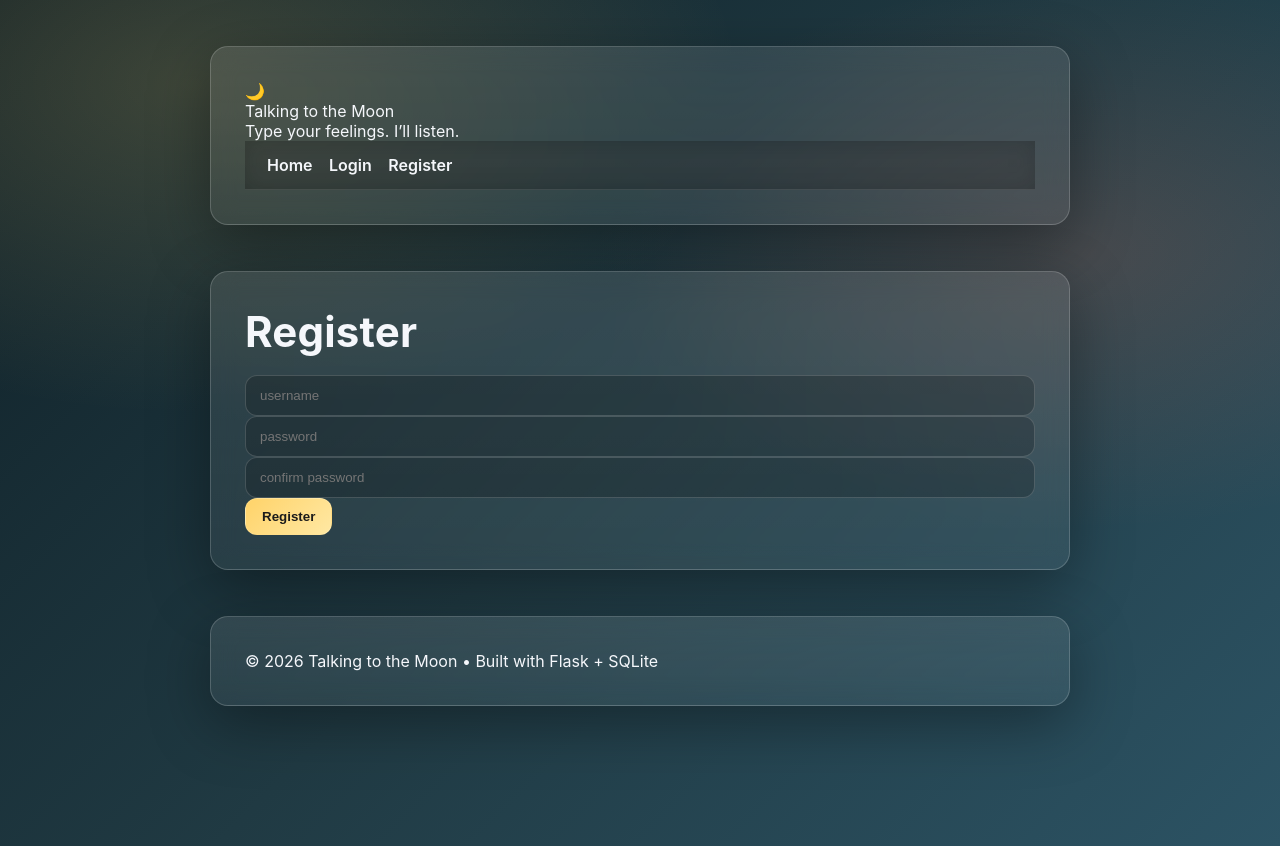
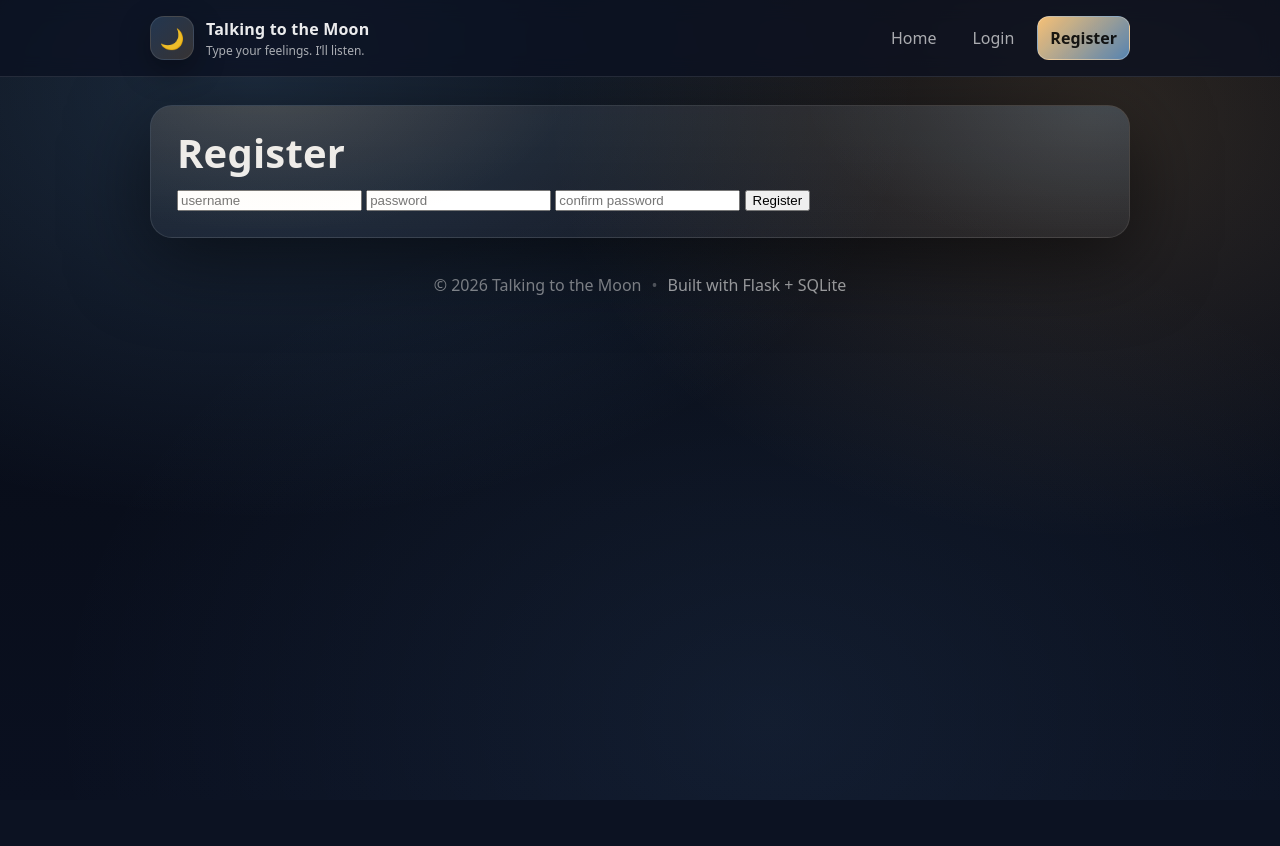
Before and after one commit to Naomi2468/MiniWebApplication, a Flask app: page /register in a window 1280 px wide. After the commit the page ends 800 px from the top, so only its background shows below. Run offline with Flask 3, Linux system fonts and the light colour scheme.

Commit message:
Update style.css

```diff
--- a/static/style.css
+++ b/static/style.css
@@ -1,117 +1,287 @@
+/* =========================
+   Moonlight Theme (Pure CSS)
+   ========================= */
+
 :root{
-  --bg1:#0f2027;
-  --bg2:#203a43;
-  --bg3:#2c5364;
-  --card:rgba(255,255,255,.10);
-  --card2:rgba(255,255,255,.06);
-  --text:#f5f7fb;
-  --muted:rgba(245,247,251,.75);
-  --accent:#ffd369;
-  --accent2:#ff7a59;
-  --border:rgba(255,255,255,.18);
-  --shadow:0 18px 60px rgba(0,0,0,.35);
+  --bg0: #070A12;
+  --bg1: #0A1020;
+  --card: rgba(255,255,255,0.06);
+  --card2: rgba(255,255,255,0.09);
+  --border: rgba(255,255,255,0.10);
+  --text: rgba(255,255,255,0.92);
+  --muted: rgba(255,255,255,0.65);
+  --muted2: rgba(255,255,255,0.52);
+  --accent: #F6C177;      /* warm moon */
+  --accent2:#7CC0FF;      /* cool sky */
+  --good: #8BE9A6;
+  --danger: #FF7A7A;
+
+  --shadow: 0 20px 80px rgba(0,0,0,0.55);
+  --radius: 22px;
+  --radius2: 14px;
+  --maxw: 980px;
+
+  --font: ui-sans-serif, system-ui, -apple-system, Segoe UI, Roboto, Helvetica, Arial, "Apple Color Emoji", "Segoe UI Emoji";
 }
 
 *{ box-sizing:border-box; }
-
+html,body{ height:100%; }
 body{
   margin:0;
-  min-height:100vh;
-  font-family:-apple-system,BlinkMacSystemFont,"Segoe UI",Roboto,Helvetica,Arial,sans-serif;
-  color:var(--text);
-  background:radial-gradient(1000px 600px at 15% 10%, rgba(255,211,105,.18), transparent 55%),
-             radial-gradient(900px 500px at 85% 30%, rgba(255,122,89,.16), transparent 55%),
-             linear-gradient(135deg,var(--bg1),var(--bg2),var(--bg3));
+  font-family: var(--font);
+  color: var(--text);
+  background:
+    radial-gradient(1200px 800px at 20% 10%, rgba(124,192,255,0.18), transparent 55%),
+    radial-gradient(900px 700px at 85% 15%, rgba(246,193,119,0.16), transparent 60%),
+    radial-gradient(1200px 900px at 60% 90%, rgba(124,192,255,0.08), transparent 60%),
+    linear-gradient(180deg, var(--bg0), var(--bg1));
 }
 
-a{ color:var(--accent); text-decoration:none; }
-a:hover{ text-decoration:underline; }
+/* Layout */
+.container{
+  width:min(var(--maxw), calc(100% - 32px));
+  margin: 0 auto;
+}
 
-nav{
-  position:sticky;
+.site-header{
+  position: sticky;
   top:0;
   z-index:10;
-  padding:14px 22px;
-  background:rgba(0,0,0,.28);
-  border-bottom:1px solid rgba(255,255,255,.10);
+  background: rgba(10,16,32,0.72);
   backdrop-filter: blur(10px);
+  border-bottom: 1px solid var(--border);
 }
 
-nav a{
-  color:var(--text);
-  font-weight:600;
-  margin-right:12px;
-}
-nav a:hover{ text-decoration:none; color:var(--accent); }
-
-.container{
-  max-width:860px;
-  margin:46px auto;
-  padding:34px;
-  background:linear-gradient(180deg,var(--card),var(--card2));
-  border:1px solid var(--border);
-  border-radius:18px;
-  box-shadow:var(--shadow);
-  backdrop-filter: blur(12px);
+.header-inner{
+  display:flex;
+  align-items:center;
+  justify-content:space-between;
+  padding: 16px 0;
+  gap:16px;
 }
 
-h1,h2{ margin:0 0 18px; letter-spacing:.2px; }
-h1{ font-size:42px; }
-p{ color:var(--muted); line-height:1.6; }
-
-label{ display:block; margin:12px 0 8px; font-weight:600; color:var(--text); }
-
-textarea, input{
-  width:100%;
-  padding:12px 14px;
-  border-radius:12px;
-  border:1px solid rgba(255,255,255,.16);
-  background:rgba(0,0,0,.20);
-  color:var(--text);
-  outline:none;
+.brand{
+  display:flex;
+  align-items:center;
+  gap:12px;
+  min-width: 260px;
 }
-textarea:focus, input:focus{
-  border-color:rgba(255,211,105,.55);
-  box-shadow:0 0 0 4px rgba(255,211,105,.12);
+.brand-mark{
+  width:44px;height:44px;
+  border-radius: 14px;
+  display:flex;align-items:center;justify-content:center;
+  background: linear-gradient(135deg, rgba(124,192,255,0.20), rgba(246,193,119,0.18));
+  border: 1px solid var(--border);
+  box-shadow: 0 10px 30px rgba(0,0,0,0.35);
+  font-size: 20px;
+}
+.brand-title{
+  font-size: 16px;
+  font-weight: 800;
+  letter-spacing: 0.2px;
+}
+.brand-subtitle{
+  font-size: 12px;
+  color: var(--muted);
+  margin-top:2px;
 }
 
-button{
+/* Nav */
+.nav{
+  display:flex;
+  align-items:center;
+  gap:10px;
+  flex-wrap:wrap;
+  justify-content:flex-end;
+}
+.nav-link{
+  color: var(--muted);
+  text-decoration:none;
+  padding: 10px 12px;
+  border-radius: 12px;
+  transition: 0.2s ease;
+  border: 1px solid transparent;
+}
+.nav-link:hover{
+  color: var(--text);
+  border-color: var(--border);
+  background: rgba(255,255,255,0.05);
+}
+.nav-cta{
+  color: rgba(0,0,0,0.88);
+  background: linear-gradient(135deg, var(--accent), rgba(124,192,255,0.65));
+  border: 1px solid rgba(255,255,255,0.25);
+  font-weight: 700;
+}
+.nav-cta:hover{
+  transform: translateY(-1px);
+}
+
+/* Card */
+.card{
+  margin: 28px 0 18px;
+  padding: 26px;
+  border-radius: var(--radius);
+  background: linear-gradient(180deg, rgba(255,255,255,0.07), rgba(255,255,255,0.04));
+  border: 1px solid var(--border);
+  box-shadow: var(--shadow);
+  position: relative;
+  overflow: hidden;
+}
+.card::before{
+  content:"";
+  position:absolute;
+  inset:-40px;
+  background:
+    radial-gradient(500px 240px at 15% 10%, rgba(246,193,119,0.13), transparent 60%),
+    radial-gradient(520px 260px at 95% 15%, rgba(124,192,255,0.14), transparent 60%);
+  pointer-events:none;
+}
+
+/* Typography helpers */
+h1,h2,h3{ margin: 0 0 14px; letter-spacing: 0.2px; }
+h1{ font-size: 40px; line-height: 1.05; }
+h2{ font-size: 24px; }
+p{ color: var(--muted); margin: 10px 0; line-height: 1.6; }
+strong, b{ color: var(--text); }
+.small{ font-size: 12px; color: var(--muted2); }
+.muted{ color: var(--muted); }
+
+/* Forms */
+.form{
+  display:grid;
+  gap: 14px;
+  margin-top: 10px;
+}
+.label{
+  font-size: 13px;
+  color: var(--muted);
+}
+.input, textarea{
+  width:100%;
+  padding: 12px 14px;
+  border-radius: 14px;
+  border: 1px solid var(--border);
+  background: rgba(0,0,0,0.25);
+  color: var(--text);
+  outline: none;
+  transition: 0.2s ease;
+}
+textarea{ min-height: 120px; resize: vertical; }
+.input:focus, textarea:focus{
+  border-color: rgba(124,192,255,0.55);
+  box-shadow: 0 0 0 4px rgba(124,192,255,0.12);
+}
+
+.actions{
+  display:flex;
+  gap:12px;
+  flex-wrap:wrap;
+  margin-top: 6px;
+}
+
+.btn{
   display:inline-flex;
   align-items:center;
-  gap:8px;
-  padding:10px 16px;
-  border-radius:12px;
-  border:1px solid rgba(255,255,255,.12);
-  background:linear-gradient(135deg,var(--accent),#ffe8a3);
-  color:#1b1b1b;
-  font-weight:800;
+  justify-content:center;
+  gap:10px;
+  padding: 12px 16px;
+  border-radius: 14px;
+  border: 1px solid rgba(255,255,255,0.18);
+  background: rgba(255,255,255,0.07);
+  color: var(--text);
   cursor:pointer;
-  transition:transform .08s ease, filter .15s ease;
+  text-decoration:none;
+  font-weight: 700;
+  transition: 0.18s ease;
 }
-button:hover{ filter:saturate(1.05) brightness(1.02); }
-button:active{ transform:translateY(1px); }
+.btn:hover{ transform: translateY(-1px); background: rgba(255,255,255,0.10); }
+.btn-primary{
+  color: rgba(0,0,0,0.88);
+  background: linear-gradient(135deg, var(--accent), rgba(124,192,255,0.65));
+}
+.btn-primary:hover{ filter: brightness(1.02); }
+.btn-ghost{
+  background: transparent;
+  border-color: var(--border);
+  color: var(--muted);
+}
+.btn-ghost:hover{ color: var(--text); background: rgba(255,255,255,0.05); }
 
-audio{ width:100%; margin-top:14px; }
-
-.flash{ margin-bottom:16px; }
-.flash-item{
-  padding:10px 12px;
-  border-radius:12px;
-  border:1px solid rgba(255,211,105,.35);
-  background:rgba(255,211,105,.12);
-  color:var(--text);
-  margin:8px 0;
+/* Flash messages */
+.flash-stack{
+  margin-top: 18px;
+  display:grid;
+  gap:10px;
+}
+.flash{
+  padding: 12px 14px;
+  border-radius: 14px;
+  border: 1px solid rgba(255,255,255,0.14);
+  background: rgba(0,0,0,0.22);
+  color: rgba(255,255,255,0.90);
 }
 
-hr{
-  border:0;
-  border-top:1px solid rgba(255,255,255,.12);
-  margin:18px 0;
+/* Result blocks */
+.kv{
+  display:grid;
+  gap: 10px;
+  margin-top: 10px;
+}
+.kv-item{
+  padding: 12px 14px;
+  border-radius: 16px;
+  background: rgba(0,0,0,0.20);
+  border: 1px solid var(--border);
+}
+.kv-item .k{ color: var(--muted2); font-size: 12px; margin-bottom: 6px; }
+.kv-item .v{ color: var(--text); font-size: 16px; font-weight: 700; }
+
+/* Audio */
+.audio-wrap{
+  margin-top: 16px;
+  padding: 12px 14px;
+  border-radius: 18px;
+  border: 1px solid var(--border);
+  background: rgba(0,0,0,0.18);
 }
 
-.small{ font-size:13px; color:rgba(245,247,251,.65); }
+/* Simple list/table */
+.table{
+  width:100%;
+  border-collapse: collapse;
+  overflow:hidden;
+  border-radius: 16px;
+  border: 1px solid var(--border);
+  background: rgba(0,0,0,0.18);
+}
+.table th, .table td{
+  text-align:left;
+  padding: 12px 12px;
+  border-bottom: 1px solid rgba(255,255,255,0.08);
+  color: var(--muted);
+}
+.table th{ color: var(--text); font-size: 13px; }
+.table tr:last-child td{ border-bottom:none; }
 
+/* Footer */
+.site-footer{
+  padding: 18px 0 26px;
+  color: var(--muted2);
+}
+.footer-inner{
+  display:flex;
+  gap:10px;
+  align-items:center;
+  justify-content:center;
+  flex-wrap:wrap;
+}
+.dot{ opacity:0.5; }
+
+/* Mobile */
 @media (max-width: 640px){
-  .container{ margin:18px 12px; padding:20px; }
-  h1{ font-size:32px; }
+  h1{ font-size: 32px; }
+  .card{ padding: 18px; }
+  .brand{ min-width: unset; }
+  .brand-subtitle{ display:none; }
 }
```
